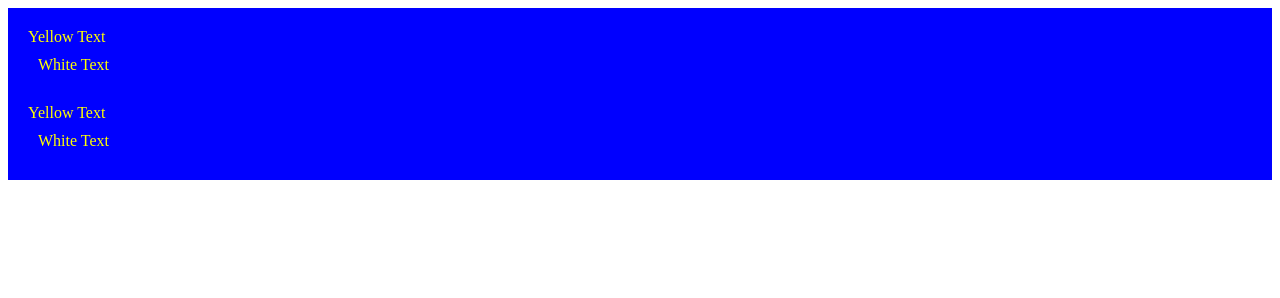
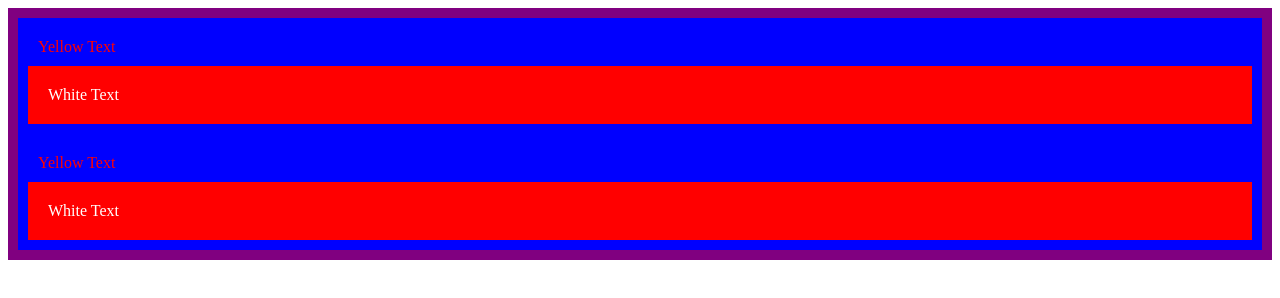
Before and after one commit to SvilenMitev/Soft-Uni-Python, a plain HTML site: page Udemy_web/7.0 CSS Cascade/index.html in a window 1280 px wide. Drawn offline with Linux system fonts and the light colour scheme.

Commit message:
udemy css exercise

```diff
--- a/Udemy_web/7.0 CSS Cascade/style.css
+++ b/Udemy_web/7.0 CSS Cascade/style.css
@@ -1,12 +1,18 @@
 /* Don't change the existing CSS. */
-
+#outer-box {
+  background-color: purple;
+}
 .box {
   background-color: blue;
   padding: 10px;
 }
 
 p {
-  color: yellow;
+  color: red;
   margin: 0;
-  padding: 0;
+  padding: 10px;
 }
+.inner-box {
+  background-color: red;
+}
+.white-text{color: white;}
```
